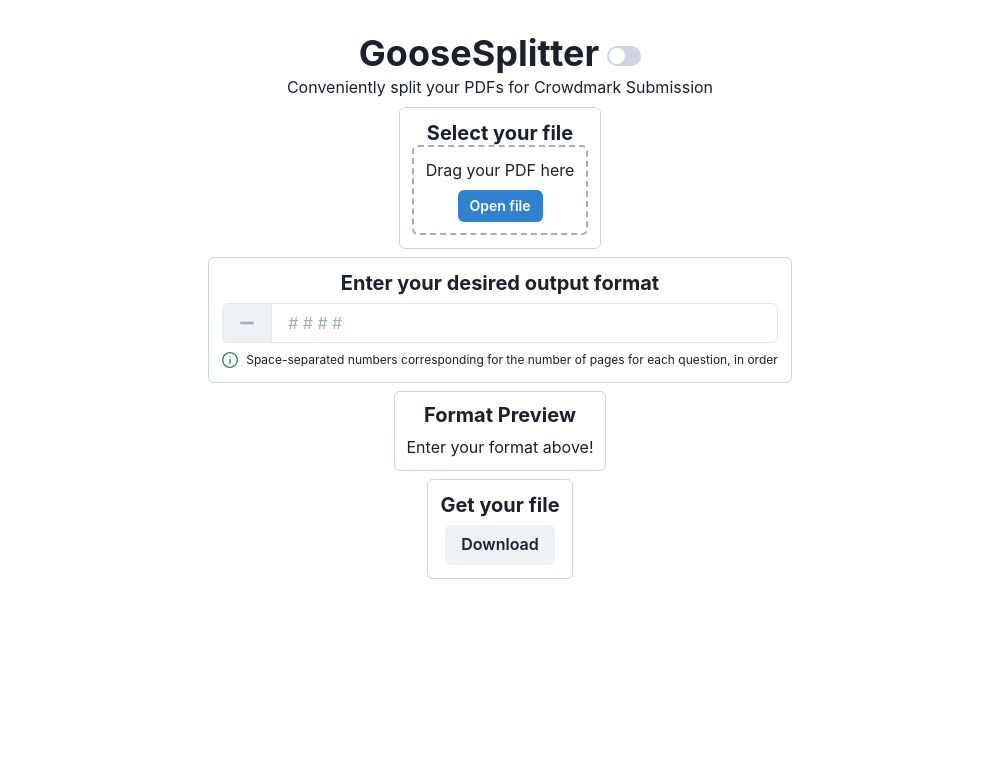
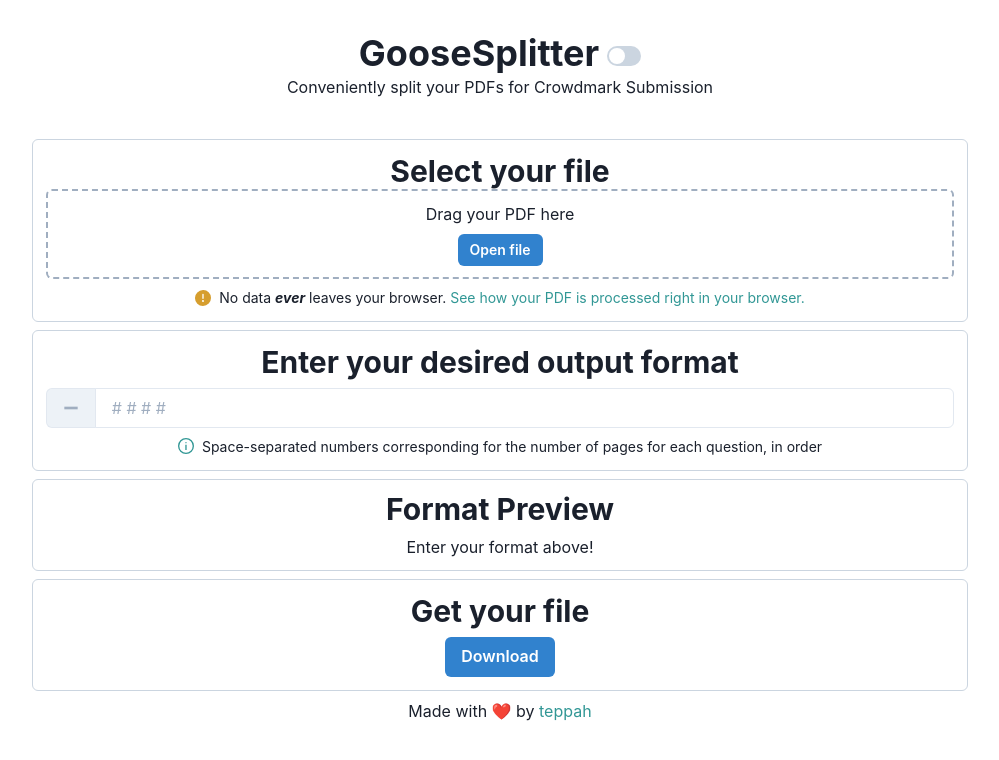
Before and after one commit to teppah/goosev2, a Next.js app: page / in a window 1280 px wide. Shown: the top 760 px of the page, without its empty margins (140-1139 px from the left). Built offline with nearby package versions, Linux system fonts and the light colour scheme.

Commit message:
Adjust text and index styling, add messages

```diff
--- a/components/DownloadZone.tsx
+++ b/components/DownloadZone.tsx
@@ -109,10 +109,10 @@
       borderRadius="md"
       p="0.8rem"
     >
-      <Heading as="h2" size="md" textAlign="center">
+      <Heading as="h2" size="lg" textAlign="center">
         Get your file
       </Heading>
-      <Button onClick={handleProcess} isLoading={isProcessing}>
+      <Button colorScheme="blue" onClick={handleProcess} isLoading={isProcessing}>
         Download
       </Button>
     </VStack>
--- a/components/FormatInput.tsx
+++ b/components/FormatInput.tsx
@@ -42,7 +42,7 @@
       borderRadius="md"
       p="0.8rem"
     >
-      <Heading as="h2" size="md" textAlign="center">
+      <Heading as="h2" size="lg" textAlign="center">
         Enter your desired output format
       </Heading>
       <InputGroup>
@@ -53,7 +53,7 @@
             ) : isInvalidated ? (
               <NotAllowedIcon color="red.500" />
             ) : (
-              <CheckCircleIcon color="green.500" />
+              <CheckCircleIcon color="teal.500" />
             )
           }
         />
@@ -65,8 +65,8 @@
         />
       </InputGroup>
       <HStack>
-        <InfoOutlineIcon color="green.600" />
-        <Text fontSize="xs">
+        <InfoOutlineIcon color="teal.500" />
+        <Text fontSize="sm">
           Space-separated numbers corresponding for the number of pages for each
           question, in order
         </Text>
--- a/components/FormatPreview.tsx
+++ b/components/FormatPreview.tsx
@@ -49,7 +49,7 @@
       borderRadius="md"
       p="0.7rem"
     >
-      <Heading as="h2" size="md" textAlign="center">
+      <Heading as="h2" size="lg" textAlign="center">
         Format Preview
       </Heading>
       {pageState.pages.length === 0 ? (
--- a/components/PDFDropzone.tsx
+++ b/components/PDFDropzone.tsx
@@ -1,5 +1,14 @@
-import { Box, Text, Heading, Button, VStack, useToast } from "@chakra-ui/react";
-import { CheckCircleIcon } from "@chakra-ui/icons";
+import {
+  Box,
+  Text,
+  Heading,
+  Button,
+  VStack,
+  useToast,
+  HStack,
+  Link,
+} from "@chakra-ui/react";
+import { CheckCircleIcon, WarningIcon } from "@chakra-ui/icons";
 import { fileState } from "data/atoms";
 import { useDropzone } from "react-dropzone";
 import { useRecoilState } from "recoil";
@@ -50,24 +59,23 @@
       borderRadius="md"
       p="0.8rem"
     >
-      <Heading as="h2" size="md">
+      <Heading as="h2" size="lg">
         Select your file
       </Heading>
       <VStack
         border="2px"
-        borderColor="gray.400"
+        borderColor={isDragActive ? "green.500" : "gray.400"}
         borderStyle="dashed"
         transition="box-shadow 0.2s"
         flex="1"
         alignSelf="stretch"
         p="0.7rem"
         borderRadius="md"
-        shadow={isDragActive ? "2xl" : "none"}
         {...getRootProps()}
       >
         {file ? (
-          <Text fontFamily="monospace">
-            <CheckCircleIcon color="green.600" mr="0.2rem" />
+          <Text fontFamily="monospace" fontSize="md">
+            <CheckCircleIcon color="teal.500" mr="0.2rem" />
             {file.name}
           </Text>
         ) : (
@@ -78,6 +86,23 @@
           Open file
         </Button>
       </VStack>
+      <HStack mt="0.5rem">
+        <WarningIcon color="yellow.500" />
+        <Text fontSize="sm">
+          No data{" "}
+          <strong>
+            <em>ever</em>
+          </strong>{" "}
+          leaves your browser.{" "}
+          <Link
+            isExternal
+            href="https://github.com/teppah/goosev2/blob/main/util/process-pdf.ts"
+            color="teal.500"
+          >
+            See how your PDF is processed right in your browser.
+          </Link>
+        </Text>
+      </HStack>
     </Box>
   );
 };
--- a/pages/index.tsx
+++ b/pages/index.tsx
@@ -7,6 +7,9 @@
   Button,
   Switch,
   useMediaQuery,
+  Center,
+  Box,
+  Link,
 } from "@chakra-ui/react";
 import PDFDropzone from "components/PDFDropzone";
 import FormatInput from "components/FormatInput";
@@ -29,12 +32,16 @@
     }
   }, [prefersDark]);
   return (
+    <Center>
       <VStack
         spacing="0.5rem"
-      align={{ base: "stretch", md: "center" }}
+        align="stretch"
         px="2rem"
+        width="100%"
+        maxW="1000px"
+        height="100vh"
       >
-      <VStack spacing="0rem" marginTop="2rem">
+        <VStack spacing="0rem" my="2rem">
           <Heading as="h1">
             GooseSplitter
             <Switch
@@ -52,6 +59,13 @@
         <FormatInput />
         <FormatPreview />
         <DownloadWidget />
+        <Text textAlign="center" marginTop="auto">
+          Made with ❤️ by{" "}
+          <Link isExternal href="https://github.com/teppah" color="teal.500">
+            teppah
+          </Link>
+        </Text>
       </VStack>
+    </Center>
   );
 }
```
Lines whose indentation alone changed are shown as unchanged.
